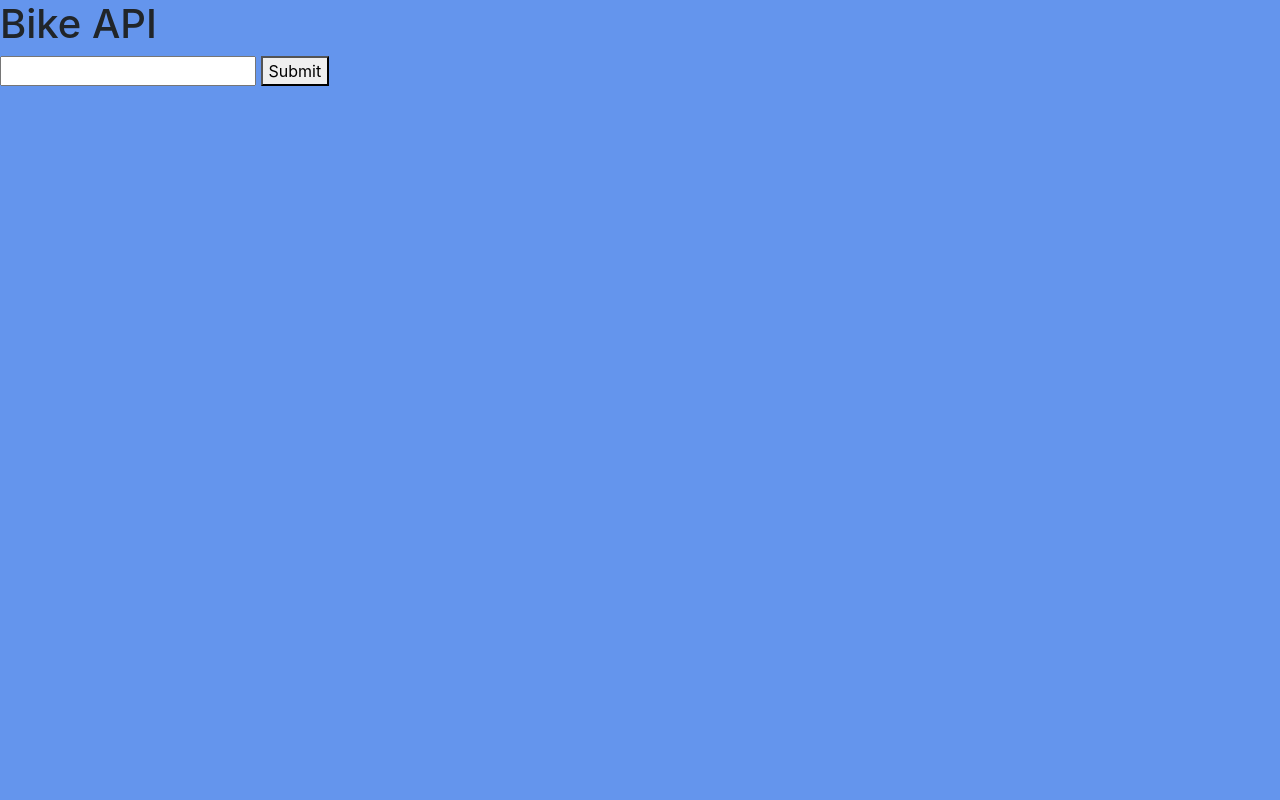
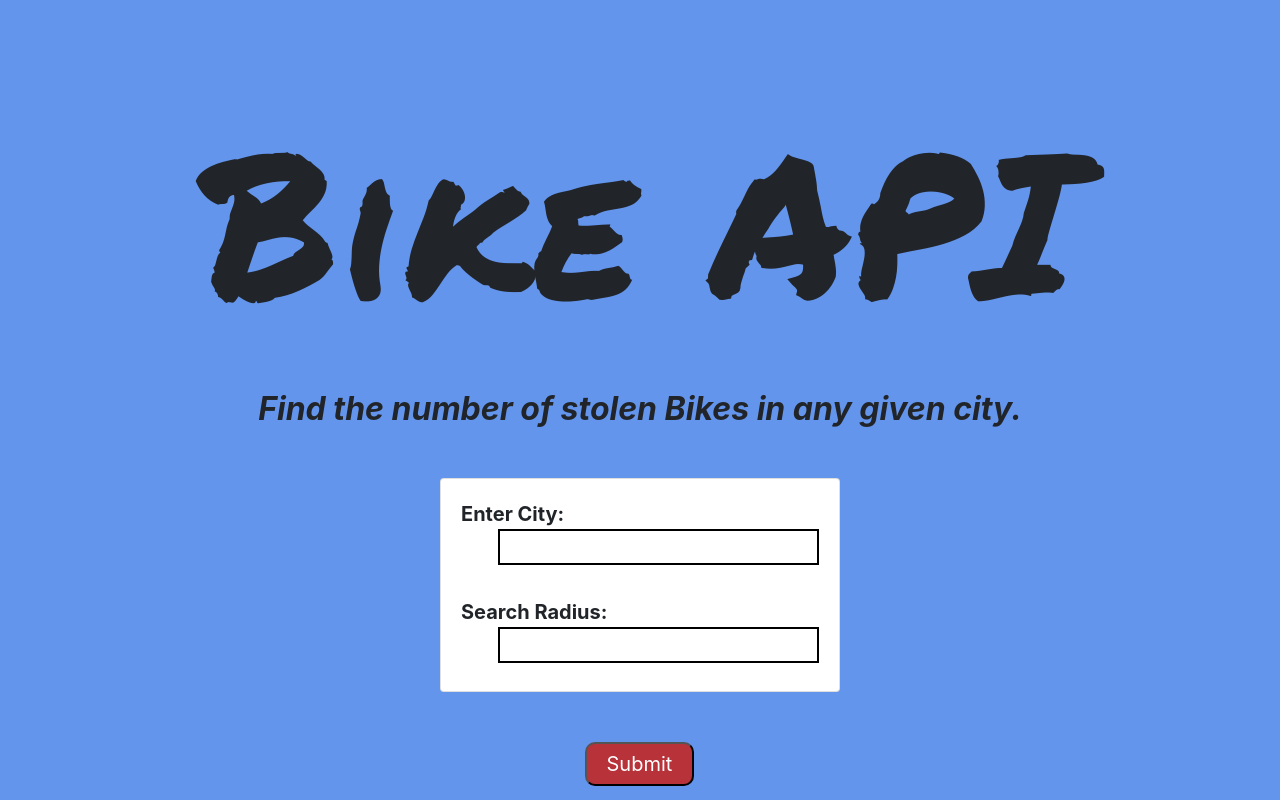
Before and after one commit to weidai07/bike-api, a website built with webpack: page src/index.html in a window 1280 px wide. Built offline with nearby package versions, Linux system fonts and the light colour scheme.

Commit message:
Add styling to project. Add a search radius inpute field. Update API with a template literal to accept user input for the search radius.

```diff
--- a/src/index.html
+++ b/src/index.html
@@ -1,21 +1,39 @@
 <!DOCTYPE html>
 <html>
   <head>
-    <title></title>
+    <link href="https://fonts.googleapis.com/css?family=Permanent+Marker&display=swap" rel="stylesheet">
+    <title>Bike API</title>
   </head>
   <body>
 
-    <h1>Bike API</h1>
+    <div class="container">
 
-    <label for="input-field">
-    <input id="input-field" type="text" name="" value="">
-    </label>
+      <h1>Bike API</h1>
+      <h2>Find the number of stolen Bikes in any given city.</h2>
 
-    <button id="submit-button" type="button" name="button">Submit</button>
+      <div class="labels container card">
+        <label for="city-input-field">
+        Enter City:
+        <input id="city-input-field" type="text" name="" value="">
+        </label>
+        <br>
+        <label for="miles-input-field">
+        Search Radius:
+        <input id="miles-input-field" type="text" name="" value="">
+        </label>
+      </div>
 
-    <div class="display-answer">
+
+
+      <button id="submit-button" type="button" name="button">Submit</button>
+
+      <div class="display-para card">
+        <h3>There are <span id="display-answer"></span> stolen bikes within a  <span id="distance-result"></span> mile radius.</h3>
+      </div>
 
     </div>
 
+
+
   </body>
 </html>
--- a/src/main.js
+++ b/src/main.js
@@ -8,10 +8,11 @@ $(document).ready(function() {
 
   $('#submit-button').click(function() {
 
-  let city = $("#input-field").val();
+  let city = $("#city-input-field").val();
+  let miles = $("#miles-input-field").val();
 
     let request = new XMLHttpRequest();
-    const url = `https://cors-anywhere.herokuapp.com/https://bikeindex.org:443/api/v3/search?page=1&per_page=100&location=${city}&distance=1&stolenness=proximity`;
+    const url = `https://cors-anywhere.herokuapp.com/https://bikeindex.org:443/api/v3/search?page=1&per_page=100&location=${city}&distance=${miles}&stolenness=proximity`;
 
     request.onreadystatechange = function() {
       if (this.readyState === 4 && this.status === 200) {
@@ -27,7 +28,10 @@ $(document).ready(function() {
       let bikeInfo = response.bikes.length;
       console.log(bikeInfo);
 
-      $('.display-answer').html("<p>" + bikeInfo + "</p>");
+
+      $(".display-para").show();
+      $('#display-answer').empty().text(bikeInfo);
+      $("#distance-result").empty().text(miles);
     }
 
   });
--- a/src/styles.css
+++ b/src/styles.css
@@ -1,3 +1,60 @@
 body {
   background-color: cornflowerblue;
 }
+
+h1 {
+  font-family: 'Permanent Marker', sans-serif;
+  text-align: center;
+  font-size: 200px;
+  margin-top: 100px;
+  margin-bottom: 50px;
+}
+
+h2 {
+  text-align: center;
+  font-weight: bold;
+  font-style: italic;
+  margin-bottom: 50px;
+}
+
+label {
+  font-size: 20px;
+  font-weight: bold;
+}
+
+.labels {
+  width: 400px;
+  margin: 0 auto 50px auto;
+  padding: 20px;
+}
+
+input {
+  margin-left: 10px;
+  float: right;
+  border: 2px solid black;
+}
+
+button {
+  margin-top: 40px auto;
+  font-size: 20px;
+  color: white;
+  background-color: #B73239;
+  border-radius: 10px;
+  padding: 5px 20px;
+  margin-left: 45%;
+}
+
+.display-answer {
+  font-size: 50px;
+  text-align: center;
+}
+
+.display-para {
+  background-color: yellow;
+  display: none;
+  margin: 50px auto 0 auto;
+  padding: 20px;
+  border: 5px solid darkblue;
+  text-align: center;
+  width: 75%;
+}
```
